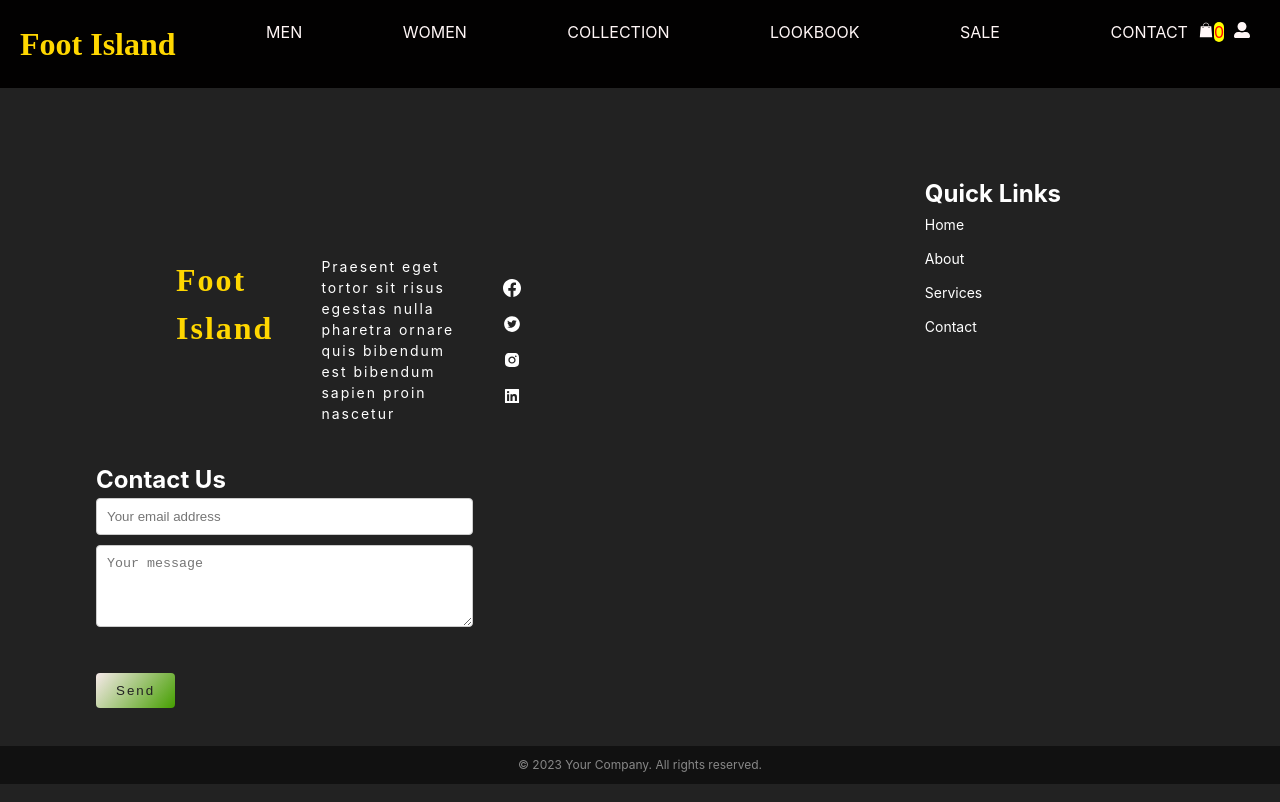
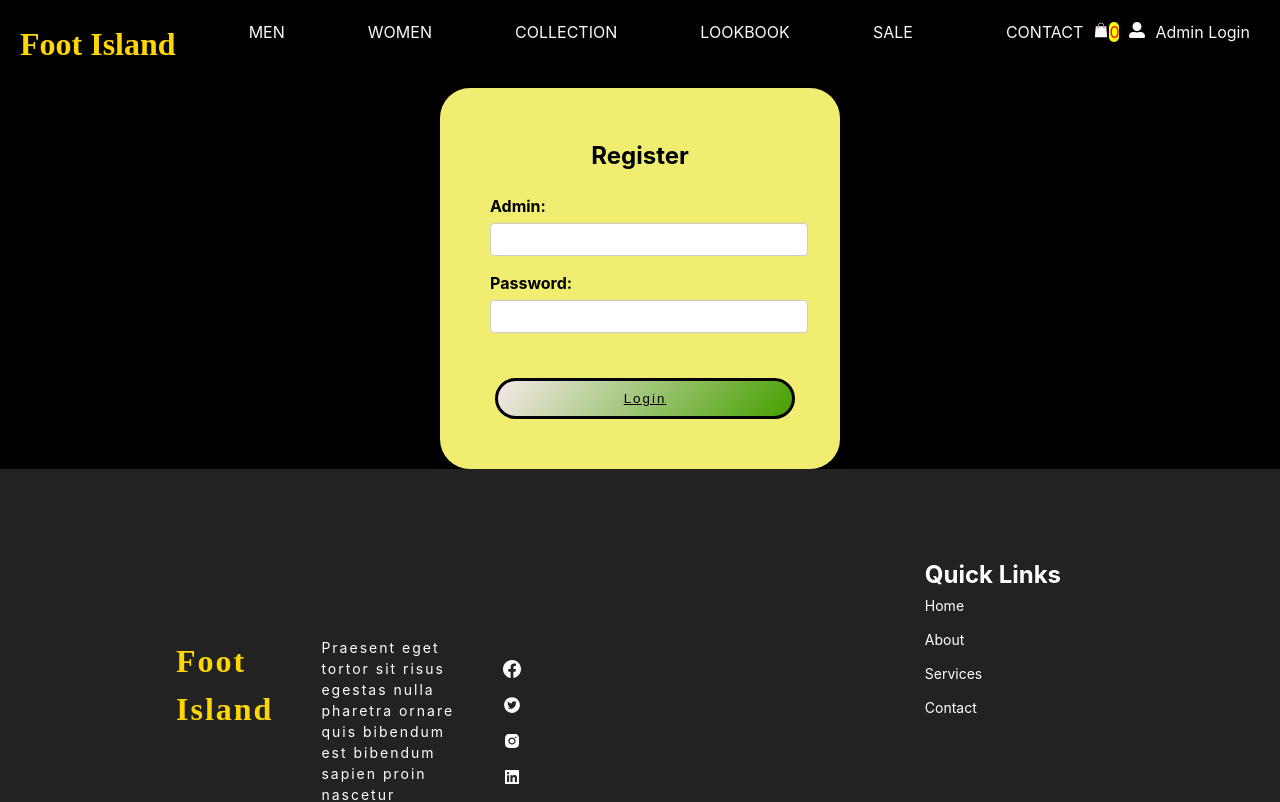
Before and after one commit to sugeshc389/Shoe_shop, a React (Vite) app: page /adminlogin in a window 1280 px wide. Shown: the top 802 px of the page. Built offline with nearby package versions, Linux system fonts and the light colour scheme; a web font is replaced by a local one.

Commit message:
Admin View users added

```diff
--- a/src/App.jsx
+++ b/src/App.jsx
@@ -1,11 +1,11 @@
 import './Components/User/Registration';
 import './App.css'
 import { useState } from 'react';
+import { footContext } from "./Context";
+import { BrowserRouter, Routes, Route } from 'react-router-dom';
+import MocCollection from "./Components/MocCollection.jsx"
 import NavBar from './Components/NavBar';
 import Body from './Components/Body';
-import MocCollection from "./Components/MocCollection.jsx"
-import { footContext } from "./Context";
-import { BrowserRouter, Routes, Route } from 'react-router-dom';
 import Men from './Components/Men';
 import Women from './Components/Women';
 import Collection from './Components/Collection';
@@ -17,6 +17,8 @@ import Footer from './Components/Footer';
 import AdminPage from './Components/Admin/AdminPage';
 import Products from './Components/Admin/Products';
 import AddProducts from './Components/Admin/AddProducts';
+import Users from './Components/Admin/Users';
+import AdminLogin from './Components/Admin/AdminLogin';
 
 
 
@@ -48,7 +50,9 @@ function App() {
               <Route path='/login' Component={Login} />
               <Route path='/admin' Component={AdminPage} />
               <Route path='/products' Component={Products} />
-              <Route path='/addproducts' Component={AddProducts}/>
+              <Route path='/addproducts' Component={AddProducts} />
+              <Route path='/users' Component={Users}/>
+              <Route path='/adminlogin' Component={AdminLogin}/>
 
             </Routes>
             <Footer />
--- a/src/Components/Admin/AddProducts.jsx
+++ b/src/Components/Admin/AddProducts.jsx
@@ -1,5 +1,4 @@
 import { useContext, useEffect, useRef } from 'react'
-// import './Addproducts.css'
 import { useNavigate } from 'react-router-dom'
 import { footContext } from '../../Context'
 
--- /dev/null
+++ b/src/Components/Admin/AdminLogin.jsx
@@ -0,0 +1,48 @@
+import { useRef } from "react"
+import { useNavigate } from "react-router-dom"
+
+export default function AdminLogin() {
+    const inputref = useRef(null)
+    const nav = useNavigate()
+    const handleSubmit = (e)=>{
+        e.preventDefault()
+        const admin = inputref.current.admin.value
+        const password = inputref.current.password.value
+        admin === 'admin'&&password === '123' ? nav('/admin') : alert('This is not an Admin !!! ');
+
+    }
+    return (
+        <div className="auth-form">
+            <h2>Register</h2>
+            <form ref={inputref} onSubmit={handleSubmit}>
+                <div className="form-group">
+                    <label htmlFor="password">Admin:</label>
+                    <input
+                        className="inpt"
+                        name="admin"
+                        type="text"
+                        id="admin"
+                        required
+                    />
+                </div>
+
+                <div className="form-group">
+                    <label htmlFor="password">Password:</label>
+                    <input
+                        className="inpt"
+                        name="password"
+                        type="password"
+                        id="password"
+                        required
+                    />
+                </div>
+
+                <div className="toggle-link">
+                    <button className="reg-btn" type="button" onClick={handleSubmit}>
+                        Login
+                    </button>
+                </div>
+            </form>
+        </div>
+    )
+}
--- a/src/Components/Admin/AdminPage.jsx
+++ b/src/Components/Admin/AdminPage.jsx
@@ -14,7 +14,7 @@ export default function AdminPage() {
 
             <nav className="navbar">
                 <h2 className="admin-panel">Admin Panel</h2>
-                <button>Users</button>
+                <button onClick={()=>nav('/users')}>Users</button>
                 <button onClick={()=>nav('/products')}>Products</button>
             </nav>
 
--- a/src/Components/Admin/Products.jsx
+++ b/src/Components/Admin/Products.jsx
@@ -7,20 +7,16 @@ import { useNavigate } from 'react-router-dom';
 export default function Products() {
     const data = useContext(footContext);
     const { addProduct, men } = data
-    console.log('oldArray:', men);
-    console.log('newArray:', addProduct);
     const allProducts = [...men, ...addProduct]
     const nav = useNavigate()
 
     return (
         <>
             <div>
-            <button onClick={()=>nav('/addProducts')}>Add Product</button>
+                <button onClick={() => nav('/addProducts')}>Add Product</button>
             </div>
-            {
-                allProducts.map((item, index) => {
-                    return (
-                        <div key={index}>
+
+            <div >
 
 
                 <table>
@@ -34,21 +30,25 @@ export default function Products() {
                             <th>Image</th>
                         </tr>
                     </thead>
-                                <tbody>
+                    {
+                        allProducts.map((item, index) => {
+                            return (
+                                <tbody key={index}>
                                     <tr>
                                         <td>{item.Title}</td>
                                         <td>{item.Category}</td>
                                         <td>{item.Gender}</td>
                                         <td>{item.Price}</td>
                                         <td>{item.id}</td>
-                                        <td><img style={{width:'8rem',height:'8rem'}} src={item.Image}/></td>
+                                        <td><img style={{ width: '8rem', height: '8rem' }} src={item.Image} /></td>
                                     </tr>
                                 </tbody>
-                            </table>
-                        </div>
                             )
                         })
                     }
+                </table>
+            </div>
+
         </>
     )
 }
--- /dev/null
+++ b/src/Components/Admin/Users.jsx
@@ -0,0 +1,41 @@
+import { useContext } from "react"
+import { footContext } from "../../Context"
+
+export default function Users() {
+    const data = useContext(footContext)
+    const { password } = data
+    console.log(password);
+    return (
+        <>
+            <h1>Users</h1>
+
+            <table >
+                <thead>
+                    <tr>
+                        <th>Name</th>
+                        <th>Email</th>
+                        <th>Password</th>
+
+                    </tr>
+                </thead>
+
+                {password.map((item, index) => {
+                    return (
+                        <tbody key={index}>
+
+                            <tr>
+                                <td>{item.Name}</td>
+                                <td>{item.Email}</td>
+                                <td>{item.Password}</td>
+
+
+                            </tr>
+                        </tbody>
+                    )
+                })}
+
+            </table>
+
+        </>
+    )
+}
--- a/src/Components/MocCollection.jsx
+++ b/src/Components/MocCollection.jsx
@@ -123,4 +123,5 @@ let Men_Collections = [
 ]
 
 
+
 export default Men_Collections;
--- a/src/Components/NavBar.jsx
+++ b/src/Components/NavBar.jsx
@@ -34,6 +34,7 @@ export default function NavBar() {
                         <a href="" className='nav-link'>CONTACT</a>
                         <Link to='/cart' className='nav-link'><GiShoppingBag /><Badge className="bg" >{cartItems.length}</Badge></Link>
                         <Link to='/register' className='nav-link'><FaUserAlt /></Link>
+                        <Link to='/adminLogin' className='nav-link'>Admin Login</Link>
                     </div>
                 </nav>
 
--- a/src/Components/User/Registration.jsx
+++ b/src/Components/User/Registration.jsx
@@ -18,7 +18,7 @@ export default function Registration() {
     const Email = inputref.current.email.value
     const Password = inputref.current.password.value
     const Name = inputref.current.name.value
-    setPassword([{ Password, Email,Name,Cart }]);
+    setPassword([...password,{ Password, Email,Name,Cart }]);
 
     nav('/login')
   };
```
Lines whose indentation alone changed are shown as unchanged.
